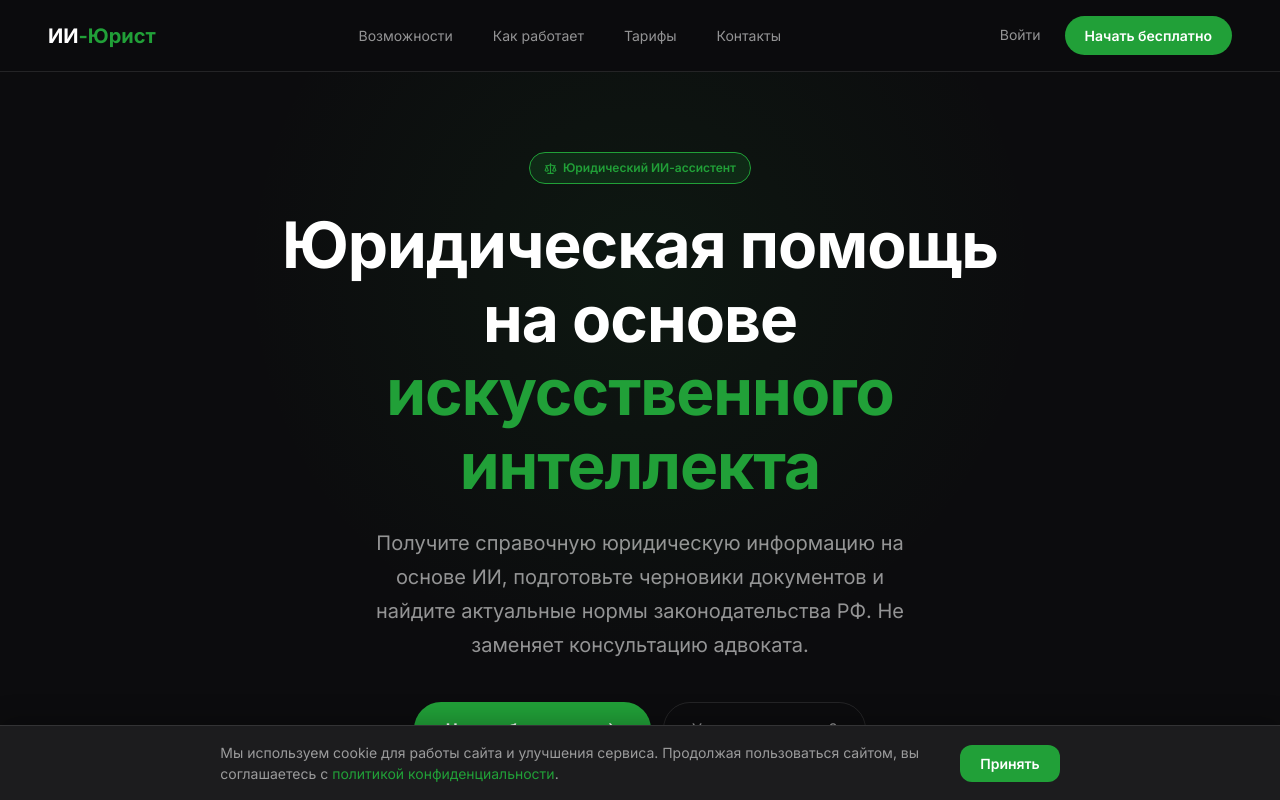
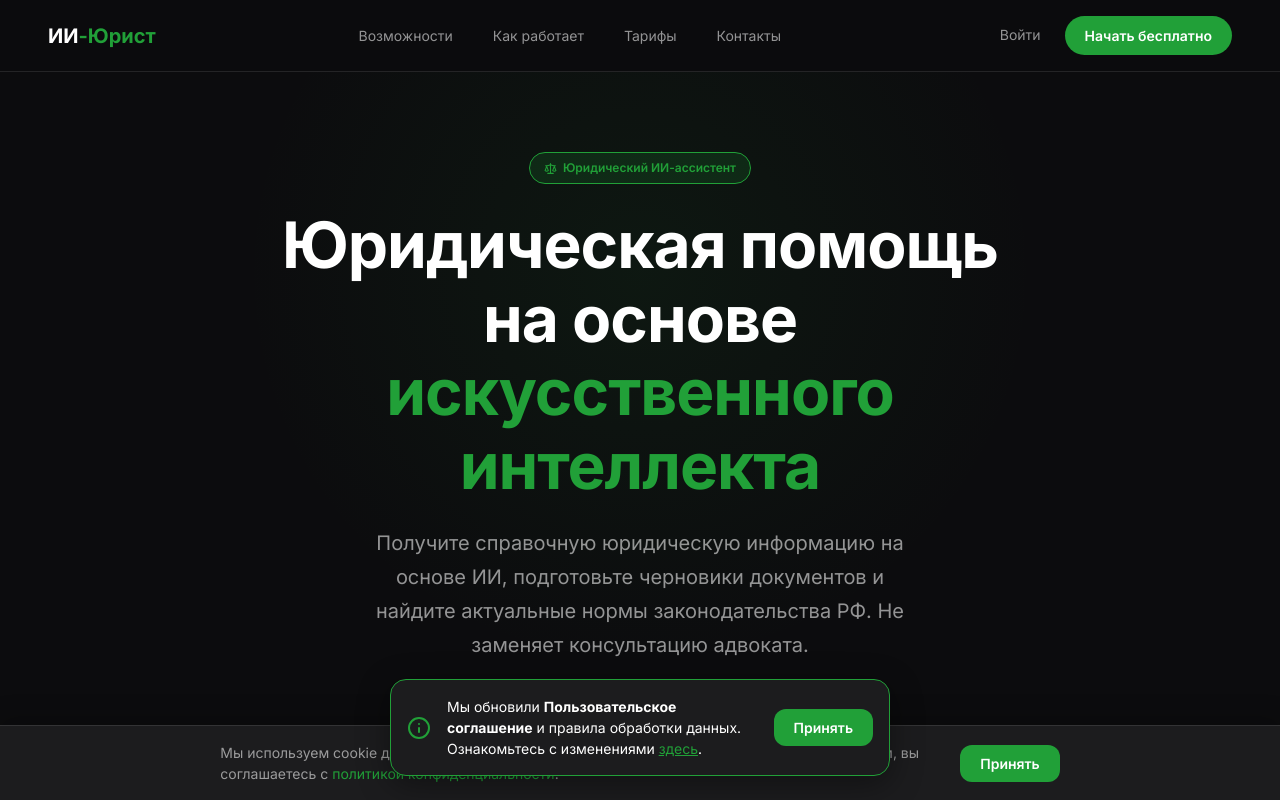
Before and after one commit to lidiadrozd/Legal-AI-service, a React (Vite) app in the folder frontend/: page / in a window 1280 px wide. Shown: the top 800 px of the page. Built offline with nearby package versions, Linux system fonts and the light colour scheme; no server answers.

Commit message:
Add terms update banner and update legal consent text

```diff
--- a/frontend/src/App.tsx
+++ b/frontend/src/App.tsx
@@ -1,7 +1,7 @@
 import { useQuery } from '@tanstack/react-query';
 import { AppRouter } from './router';
 import { CookieBanner } from '@/components/common/CookieBanner';
-import { TermsBanner } from '@/components/TermsBanner';
+import { TermsUpdateBanner } from '@/components/common/TermsUpdateBanner';
 import { authApi } from '@/api/auth';
 import { useAuthStore } from '@/store/authStore';
 import { getAccessToken, getRefreshToken, getRememberMe } from '@/utils/tokenStorage';
@@ -39,7 +39,7 @@ function App() {
     <>
       <AppRouter />
       <CookieBanner />
-      <TermsBanner />
+      <TermsUpdateBanner />
     </>
   );
 }
--- /dev/null
+++ b/frontend/src/components/common/TermsUpdateBanner.tsx
@@ -0,0 +1,94 @@
+import { useState, useEffect } from 'react';
+import styled from 'styled-components';
+import { Link } from 'react-router-dom';
+import { Info } from 'lucide-react';
+
+const BannerWrap = styled.div<{ $visible: boolean }>`
+  display: ${({ $visible }) => ($visible ? 'flex' : 'none')};
+  position: fixed;
+  bottom: 24px;
+  left: 50%;
+  transform: translateX(-50%);
+  width: calc(100% - 32px);
+  max-width: 500px;
+  background: var(--color-surface-card);
+  border: 1px solid var(--color-primary);
+  box-shadow: 0 8px 32px rgba(0, 0, 0, 0.4);
+  border-radius: var(--radius-lg);
+  padding: 16px;
+  z-index: 9999;
+  align-items: center;
+  gap: 16px;
+  animation: slideUp 0.5s ease-out;
+
+  @keyframes slideUp {
+    from { transform: translate(-50%, 100px); opacity: 0; }
+    to { transform: translate(-50%, 0); opacity: 1; }
+  }
+
+  @media (max-width: 480px) {
+    flex-direction: column;
+    text-align: center;
+    bottom: 12px;
+  }
+`;
+
+const Text = styled.p`
+  flex: 1;
+  font-size: 14px;
+  color: var(--color-text);
+  line-height: 1.5;
+  margin: 0;
+
+  a {
+    color: var(--color-primary);
+    text-decoration: underline;
+    &:hover { opacity: 0.8; }
+  }
+`;
+
+const Btn = styled.button`
+  padding: 10px 20px;
+  background: var(--color-primary);
+  color: white;
+  border: none;
+  border-radius: var(--radius-md);
+  font-size: 14px;
+  font-weight: 600;
+  cursor: pointer;
+  white-space: nowrap;
+  transition: transform 0.1s;
+  &:hover { background: var(--color-primary-hover); transform: scale(1.02); }
+  &:active { transform: scale(0.98); }
+`;
+
+export function TermsUpdateBanner() {
+  const [visible, setVisible] = useState(false);
+  // Используем ключ с версией, чтобы баннер показался всем заново после обновления
+  const STORAGE_KEY = 'legal_terms_accepted_v2';
+
+  useEffect(() => {
+    const isAccepted = localStorage.getItem(STORAGE_KEY);
+    if (!isAccepted) {
+      // Показываем через небольшую паузу для красоты
+      const timer = setTimeout(() => setVisible(true), 1500);
+      return () => clearTimeout(timer);
+    }
+  }, []);
+
+  const handleAccept = () => {
+    localStorage.setItem(STORAGE_KEY, 'true');
+    setVisible(false);
+  };
+
+  return (
+    <BannerWrap $visible={visible}>
+      <Info size={24} color="var(--color-primary)" style={{ flexShrink: 0 }} />
+      <Text>
+        Мы обновили <strong>Пользовательское соглашение</strong> и правила обработки данных.
+        Ознакомьтесь с изменениями <Link to="/privacy">здесь</Link>.
+      </Text>
+      <Btn onClick={handleAccept}>Принять</Btn>
+    </BannerWrap>
+  );
+}
```
Also changed, not shown: 1 other file (tests, documents, lock files or other folders).
